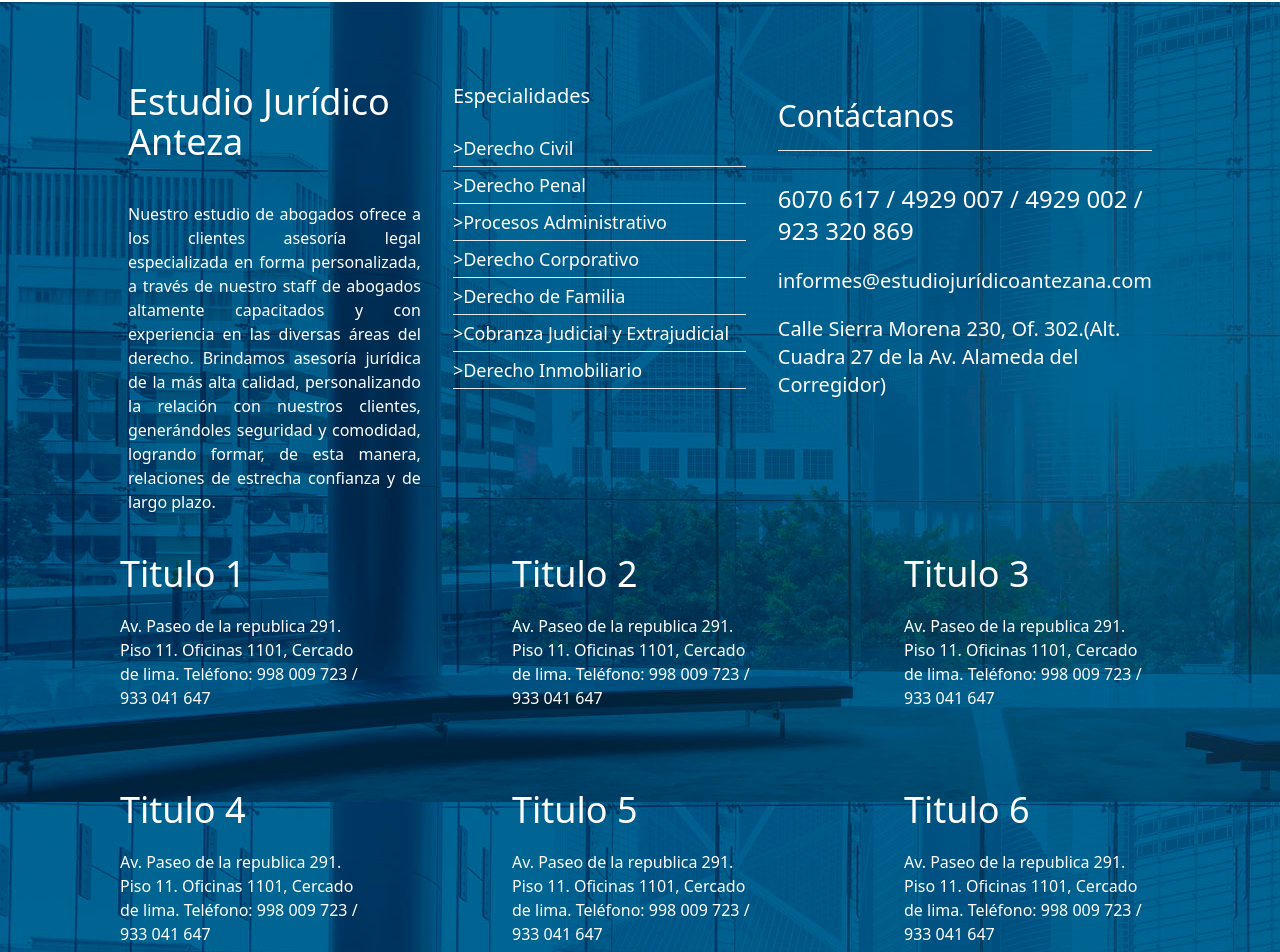
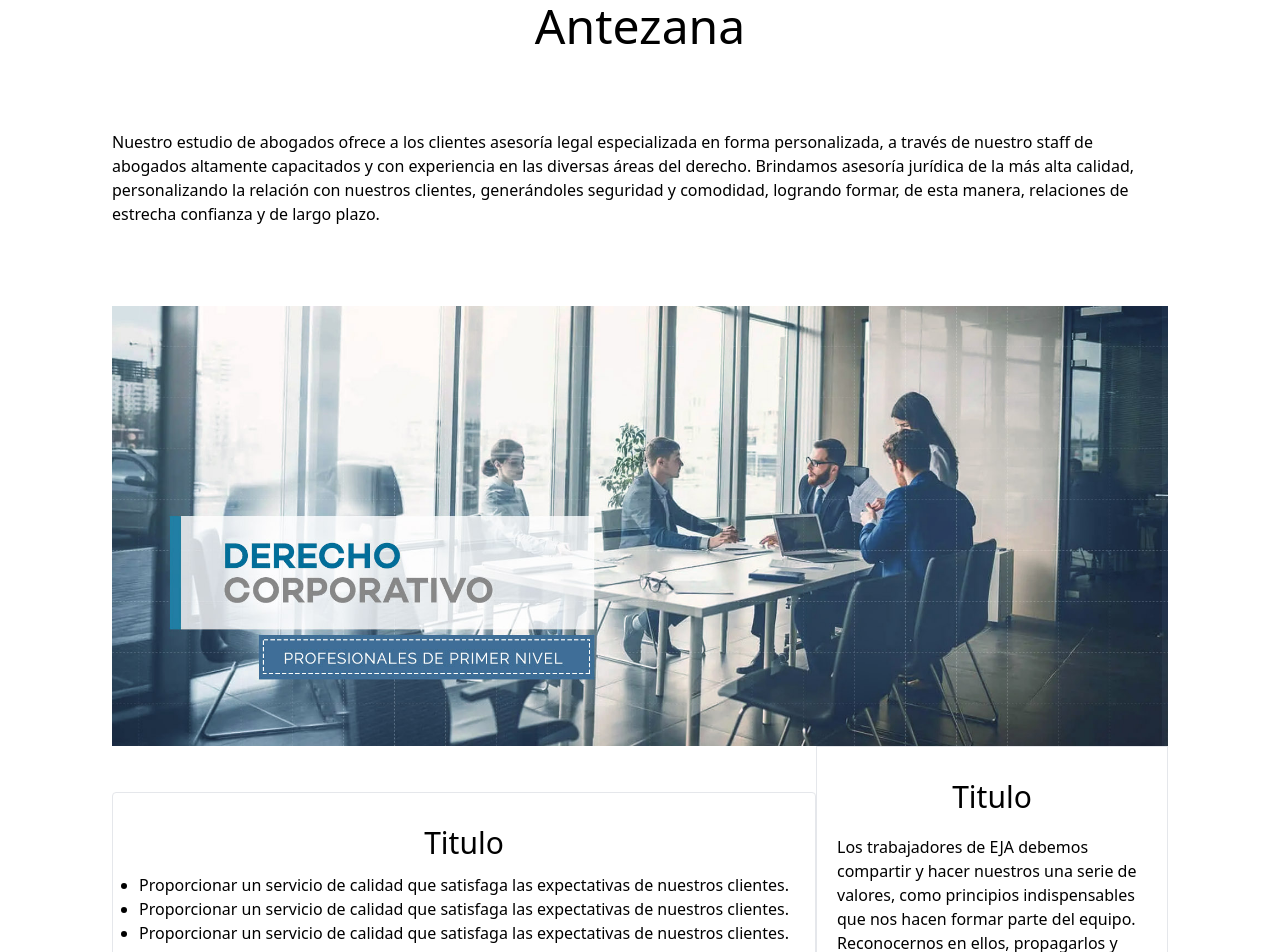
Before and after one commit to H-aythan/landing-page, a React (Create React App) app: page /firmapage in a window 1280 px wide. Shown: the part 190-1142 px from the top of the page. Built offline with nearby package versions, Linux system fonts and the light colour scheme.

Commit message:
add firmaPage

```diff
--- a/public/index.html
+++ b/public/index.html
@@ -26,9 +26,10 @@
     -->
 
   </head>
-  <body>
+  <body style="display:flex; flex-wrap: wrap;">
     <noscript>You need to enable JavaScript to run this app.</noscript>
-    <div id="root"></div>
+    <div id="root" style="display: block;"></div>
+
     <!--
       This HTML file is a template.
       If you open it directly in the browser, you will see an empty page.
--- a/src/App.js
+++ b/src/App.js
@@ -2,13 +2,17 @@ import Foot from './footer/Footer'
 import Header from './header/Header';
 import {Route,BrowserRouter as Router,}from 'react-router-dom'
 import HomePage from './pages/homePage/HomePage';
+import firmaPage from './pages/firmaPage/firmaPage';
 
 function App() {
   return (
     <Router>
-      <Header/>
-        <Route exact path="/" component={HomePage}/>
-      <Foot/>
+      <div className="flex flex-wrap justify-center">
+        <Header/>
+          <Route exact path="/" component={HomePage}/>
+          <Route exact path="/firmapage" component={firmaPage}/>
+        <Foot/>
+      </div>
     </Router>
   );
 }
--- a/src/footer/Footer.js
+++ b/src/footer/Footer.js
@@ -7,7 +7,7 @@ const Footer = () => {
     const {card1,card2,card3}=data;
 
     return (
-        <footer className="text-white w-full pt-20 flex justify-center flex-wrap" style={{backgroundImage:`url(${backImg})`}}>
+        <footer className="mt-16 text-white w-full pt-20 flex justify-center flex-wrap" style={{backgroundImage:`url(${backImg})`}}>
             <div className="w-4/5 flex  ">
                 <div className=" w-96">
                     <h3 className="text-4xl mb-10">{card1.title}</h3>
--- a/src/header/Header.js
+++ b/src/header/Header.js
@@ -4,7 +4,7 @@ let option=["Inicio","Nuestra firmas","Especialidades","Clientes","Contactenos",
 const header = () => {
     return (
         <header className="border-t-4 w-full h-48 border-blue-700 flex justify-around items-center">
-            <a href="https://" ><img src={logo} alt="logo.jpg"/></a>
+            <a href="https://" ><img src={logo} width="100%" alt="logo.jpg"/></a>
             <ul className="flex items-center">
                {option.map((item,i)=>{
                    return <li className="px-5 py-5 cursor-pointer" key={i}>{item}</li>
--- /dev/null
+++ b/src/pages/firmaPage/firmaPage.js
@@ -0,0 +1,30 @@
+import React from 'react'
+import img from './../../img/Estudio_Juridico_Antezana_slider_02.jpg'
+const firmaPage = () => {
+    return (
+        <div className="md:px-28 flex flex-wrap justify-center">
+          <h1 className="text-center text-5xl mb-20">Antezana</h1>
+          <p className="mb-20">{parrafo1}</p>
+          <img alt="" className="flex-gro" src={img}/>
+          <div className="flex flex-col items-center md:flex-row ">
+              <div className="border rounded md:max-h-48 md:w-2/3 flex justify-center flex-wrap py-8">
+                  <h3 className="text-3xl w-full text-center mb-3">Titulo</h3>
+
+                  <ul className="list-disc ">{[1,1,1].map((item,i)=>{
+                      return <li key={i}>Proporcionar un servicio de calidad que satisfaga las expectativas de nuestros clientes.</li>
+
+                    })}</ul>
+              </div>
+              <div className="w-1/3 border pt-8 ">
+                <h3 className="text-center text-3xl">Titulo</h3>
+                <p className="p-5">{parrafo2}</p>
+              </div>
+
+          </div>
+        </div>
+    )
+}
+
+const parrafo1="Nuestro estudio de abogados ofrece a los clientes asesoría legal especializada en forma personalizada, a través de nuestro staff de abogados altamente capacitados y con experiencia en las diversas áreas del derecho. Brindamos asesoría jurídica de la más alta calidad, personalizando la relación con nuestros clientes, generándoles seguridad y comodidad, logrando formar, de esta manera, relaciones de estrecha confianza y de largo plazo.";
+const parrafo2="Los trabajadores de EJA debemos compartir y hacer nuestros una serie de valores, como principios indispensables que nos hacen formar parte del equipo. Reconocernos en ellos, propagarlos y defenderlos nos hace a cada uno “Mejor Profesional”";
+export default firmaPage
```
